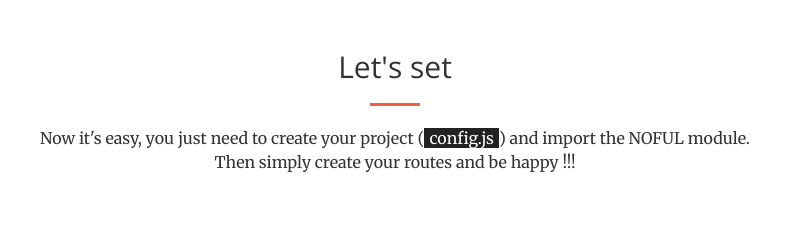
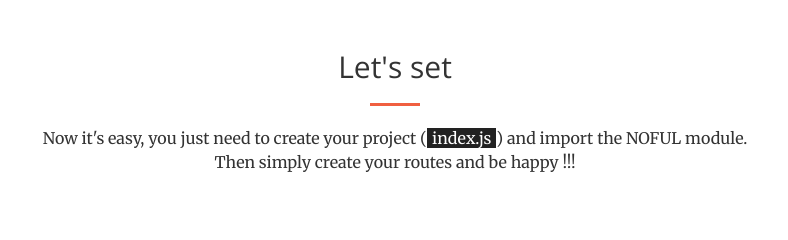
Before and after one commit to miamarti/nodejs-restful, a plain HTML site: page index.html in a window 1280 px wide. Shown: the part 1220-1460 px from the top of the page, 245-1033 px from the left. Drawn offline with nearby package versions, Linux system fonts and the light colour scheme.

Commit message:
Update index.html

```diff
--- a/index.html
+++ b/index.html
@@ -113,7 +113,7 @@
         <div class="container">
 		<div class="row">
 			<div class="col-lg-8 col-lg-offset-2">
-				<p class="text-center">Now it's easy, you just need to create your project (<span style="background-color: #222; color: #FFF; padding-left: 5px; padding-right: 5px;">config.js</span>) and import the NOFUL module.<br>Then simply create your routes and be happy !!!</p>
+				<p class="text-center">Now it's easy, you just need to create your project (<span style="background-color: #222; color: #FFF; padding-left: 5px; padding-right: 5px;">index.js</span>) and import the NOFUL module.<br>Then simply create your routes and be happy !!!</p>
 				<p class="text-faded shell">
 					<script src="https://gist.github.com/miamarti/3f79b4ea4593b23ed2bc.js"></script>
 				</p>
```
